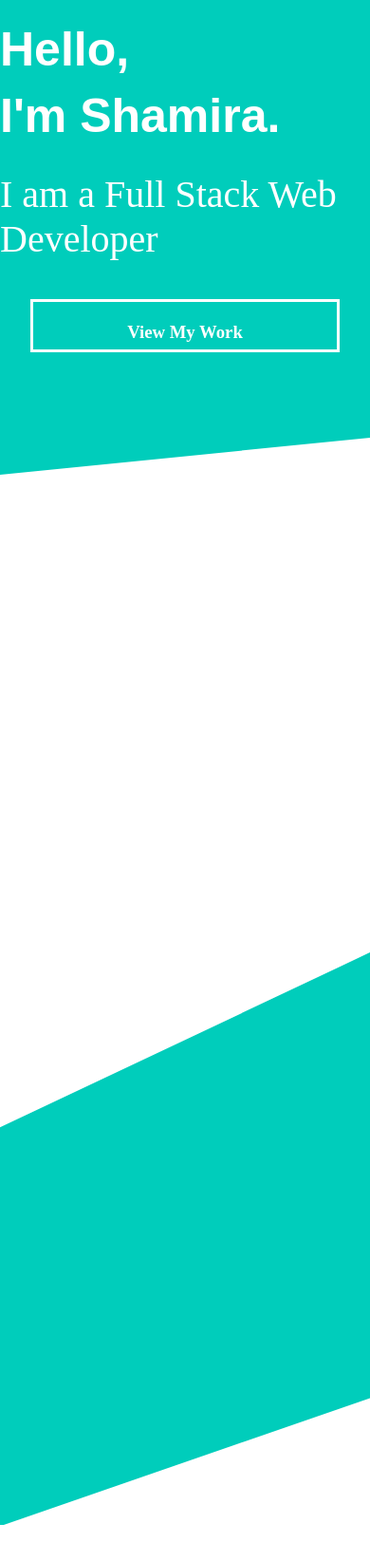
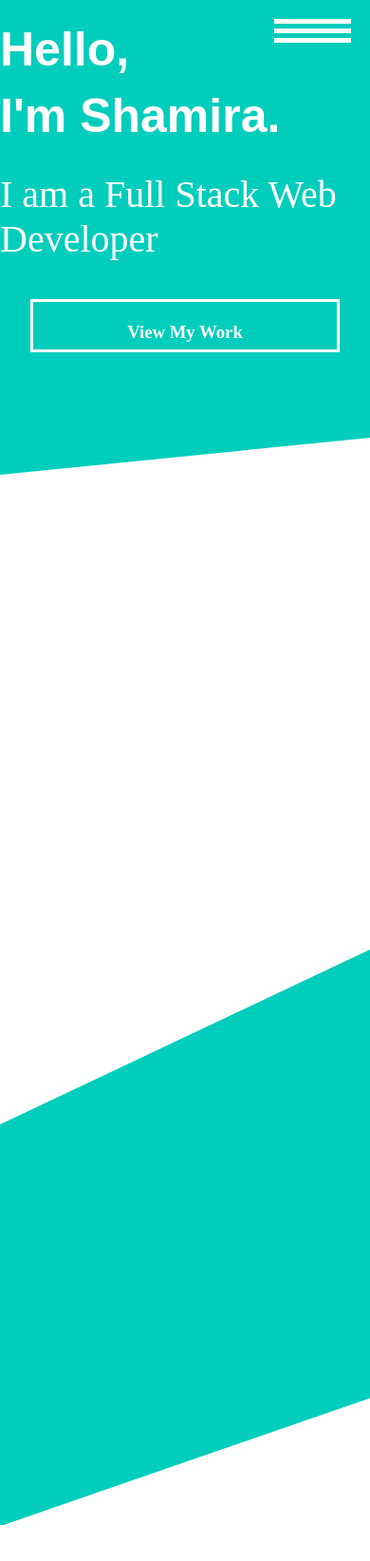
Before and after one commit to mira87/shamirajones, a plain HTML site: page index.html in a window 390 px wide. Shown: the top 1644 px of the page at 95% size. Drawn offline with Linux system fonts and the light colour scheme.

Commit message:
fixing hamburger bar

```diff
--- a/index.html
+++ b/index.html
@@ -39,7 +39,7 @@
                     </div>
                     <div class="works">
                             <svg preserveAspectRatio="none" viewBox="0 0 100 102"  version="1.1" xmlns="http://www.w3.org/2000/svg" class="svgcolor-light">
-                                <path d="M0 0 L0 31 L100 0 Z" fill="white" stroke="white">
+                                <path d="M0 0 L0 31 L100 0 Z" fill="white">
 
                                 </path>
 
--- a/styles.css
+++ b/styles.css
@@ -34,9 +34,11 @@ header {
 
   }
 
-  .hamburger{
-   float: right;
-  }
+  .hamburger {
+    float: right;
+    width: 81px;
+    margin: 20px;
+}
 
   .hamburger_bar{
     border-top: 5px white solid;
@@ -82,6 +84,9 @@ header {
     margin: 21px 58px;
 
 }
+polygon{
+    bottom: 0;
+}
 
 .work{
     display:auto;
```
